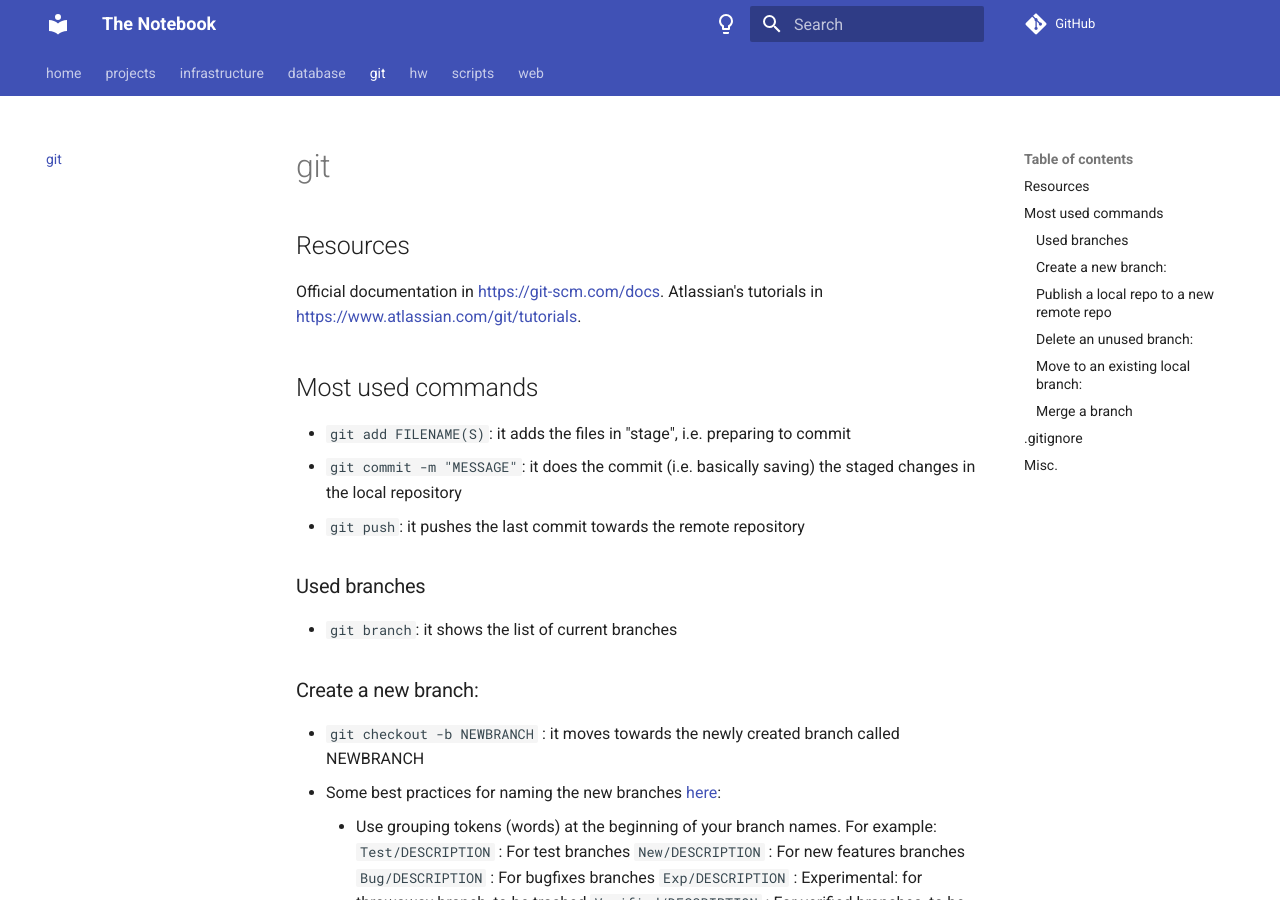
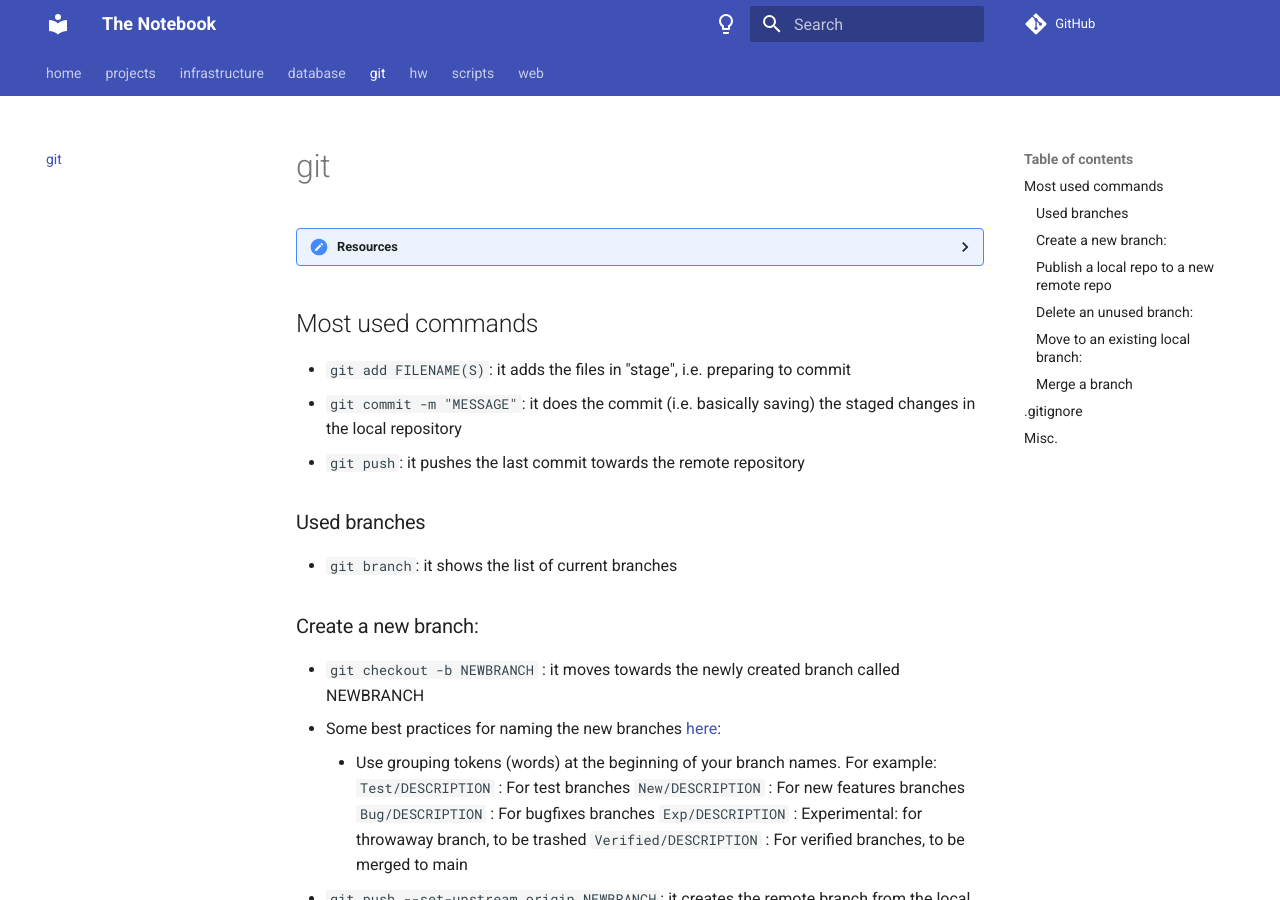
Before and after one commit to sannae/the-notebook, an MkDocs documentation site: the page built from docs/git.md, in a window 1280 px wide and 900 px high. Built offline with MkDocs 1.6.1 and Material for MkDocs 9.7.7, drawn with Linux system fonts in a browser that asks for light colours; emoji names are drawn with the system emoji font; comment, search, counter and statistics services are not loaded.

Commit message:
Added collapsible admonition for resources in all pages

```diff
--- a/docs/git.md
+++ b/docs/git.md
@@ -1,9 +1,8 @@
 # git
 
-## Resources
-
-Official documentation in [https://git-scm.com/docs](https://git-scm.com/docs).
-Atlassian's tutorials in [https://www.atlassian.com/git/tutorials](https://www.atlassian.com/git/tutorials).
+??? Resources
+	* Official documentation in [https://git-scm.com/docs](https://git-scm.com/docs).
+	* Atlassian's tutorials in [https://www.atlassian.com/git/tutorials](https://www.atlassian.com/git/tutorials).
 
 ## Most used commands
 * `git add FILENAME(S)`: it adds the files in "stage", i.e. preparing to commit
```
Also changed, not shown: docs/hw/raspberrypi3.md (+2 -1 lines), docs/infrastructure/azure.md (+4 -5 lines), docs/infrastructure/docker.md (+3 -4 lines).
